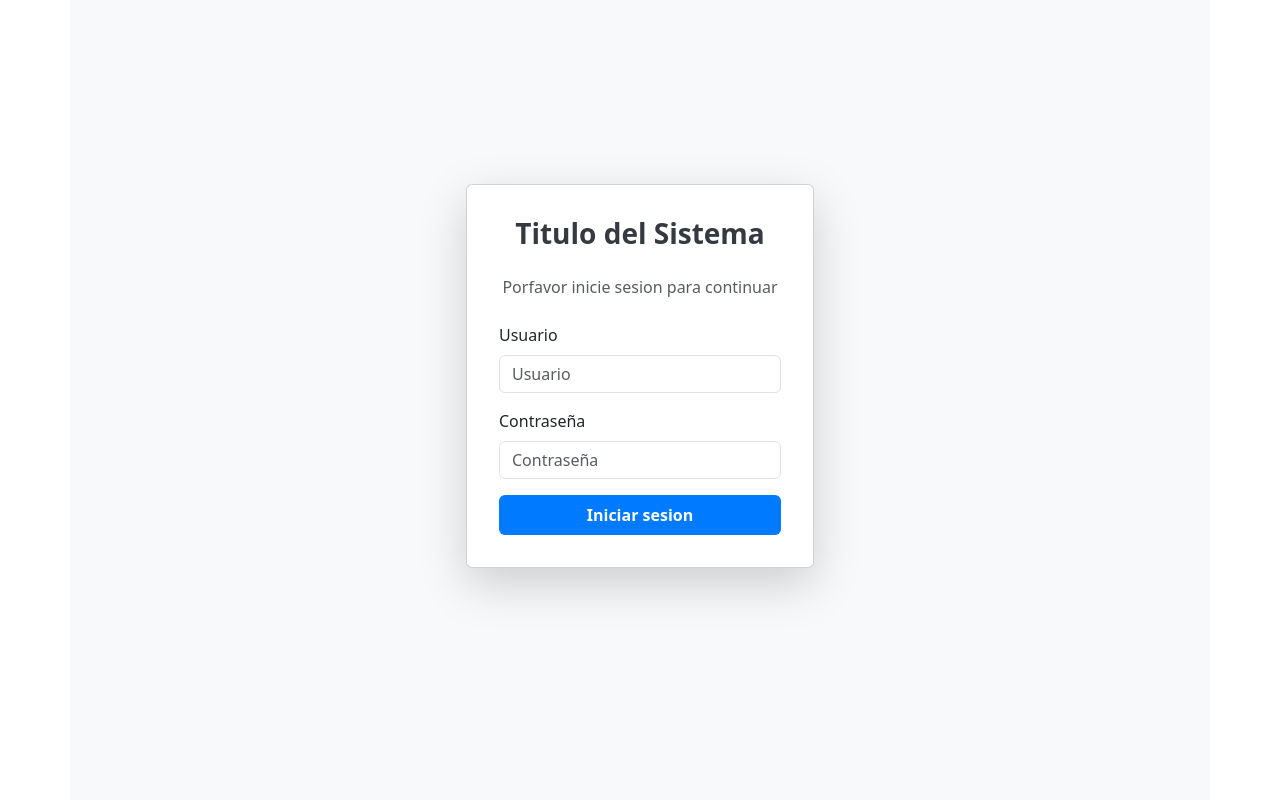
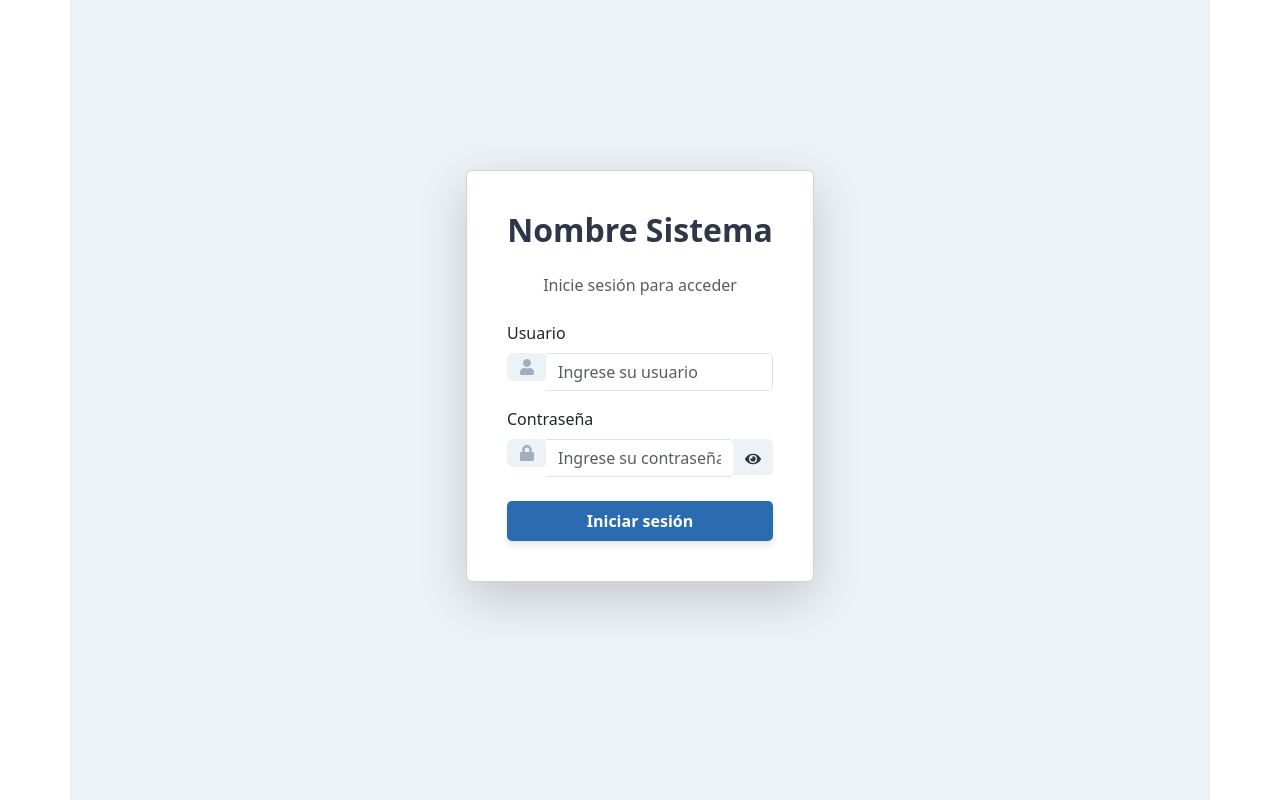
Before and after one commit to Seni0r-C/plantilla_ui_react_boostrap, a React (Vite) app: page /login in a window 1280 px wide. Built offline with nearby package versions, Linux system fonts and the light colour scheme.

Commit message:
se puede ver la contraseña

```diff
--- a/package.json
+++ b/package.json
@@ -17,6 +17,7 @@
     "react-bootstrap": "^2.10.4",
     "react-dom": "^18.3.1",
     "react-hook-form": "^7.52.1",
+    "react-icons": "^5.3.0",
     "react-router-bootstrap": "^0.26.3",
     "react-router-dom": "^6.24.1"
   },
--- a/src/main.jsx
+++ b/src/main.jsx
@@ -2,6 +2,7 @@ import React from 'react'
 import ReactDOM from 'react-dom/client'
 import App from './App.jsx'
 // import './index.css'
+import 'bootstrap/dist/css/bootstrap.min.css';
 
 
 ReactDOM.createRoot(document.getElementById('root')).render(
--- a/src/pages/login.jsx
+++ b/src/pages/login.jsx
@@ -1,37 +1,97 @@
-import React from 'react';
+import { useState } from 'react';
 import { Container, Row, Col, Form, Button, Card } from 'react-bootstrap';
+import { FaUser, FaLock, FaEye, FaEyeSlash } from 'react-icons/fa';
 
 const Login = () => {
+    // Estado para mostrar u ocultar la contraseña
+    const [showPassword, setShowPassword] = useState(false);
+
+    // Función para alternar el estado de la contraseña
+    const togglePasswordVisibility = () => {
+        setShowPassword(!showPassword);
+    };
+
     return (
-        <Container className="d-flex justify-content-center align-items-center min-vh-100" style={{ backgroundColor: '#f8f9fa' }}>
+        <Container
+            className="d-flex justify-content-center align-items-center min-vh-100"
+            style={{ backgroundColor: '#edf2f7' }} // Fondo suave
+        >
             <Row className="w-100">
                 <Col md={6} lg={4} className="mx-auto">
-                    <Card className="shadow-lg p-3 mb-5 bg-white rounded">
+                    <Card className="shadow-lg p-4 mb-5 bg-white rounded" style={{ borderRadius: '15px' }}>
                         <Card.Body>
-                            <h3 className="text-center mb-4" style={{ fontWeight: 'bold', color: '#343a40' }}>Titulo del Sistema</h3>
-                            <p className="text-center text-muted mb-4">Porfavor inicie sesion para continuar</p>
+                            {/* Título */}
+                            <h2 className="text-center mb-4" style={{ fontWeight: 'bold', color: '#2d3748' }}>
+                                Nombre Sistema
+                            </h2>
+                            <p className="text-center text-muted mb-4">
+                                Inicie sesión para acceder
+                            </p>
+
+                            {/* Formulario */}
                             <Form>
+                                {/* Grupo Usuario */}
                                 <Form.Group className="mb-3" controlId="formBasicEmail">
                                     <Form.Label>Usuario</Form.Label>
-                                    <Form.Control type="Text" placeholder="Usuario" />
+                                    <div className="input-group">
+                                        <div className="input-group-prepend">
+                                            <span className="input-group-text" style={{ backgroundColor: '#edf2f7', border: 'none' }}>
+                                                <FaUser color="#a0aec0" />
+                                            </span>
+                                        </div>
+                                        <Form.Control
+                                            type="text"
+                                            placeholder="Ingrese su usuario"
+                                            style={{ borderLeft: 'none', borderRadius: '0 5px 5px 0' }}
+                                        />
+                                    </div>
                                 </Form.Group>
 
-                                <Form.Group className="mb-3" controlId="formBasicPassword">
+                                {/* Grupo Contraseña */}
+                                <Form.Group className="mb-4" controlId="formBasicPassword">
                                     <Form.Label>Contraseña</Form.Label>
-                                    <Form.Control type="Password" placeholder="Contraseña" />
+                                    <div className="input-group">
+                                        <div className="input-group-prepend">
+                                            <span className="input-group-text" style={{ backgroundColor: '#edf2f7', border: 'none' }}>
+                                                <FaLock color="#a0aec0" />
+                                            </span>
+                                        </div>
+                                        <Form.Control
+                                            type={showPassword ? 'text' : 'password'}  // Cambia entre 'text' y 'password'
+                                            placeholder="Ingrese su contraseña"
+                                            style={{ borderLeft: 'none', borderRadius: '0 5px 5px 0' }}
+                                        />
+                                        <div className="input-group-append">
+                                            <Button
+                                                variant="outline-secondary"
+                                                onClick={togglePasswordVisibility}
+                                                style={{
+                                                    borderRadius: '0 5px 5px 0',
+                                                    backgroundColor: '#edf2f7',
+                                                    border: 'none',
+                                                    color: '#2d3748', // Mismo color del texto
+                                                }}
+                                            >
+                                                {showPassword ? <FaEyeSlash /> : <FaEye />}
+                                            </Button>
+                                        </div>
+                                    </div>
                                 </Form.Group>
 
+                                {/* Botón de iniciar sesión */}
                                 <Button
                                     variant="primary"
                                     type="submit"
                                     className="w-100 py-2"
                                     style={{
-                                        backgroundColor: '#007bff',
+                                        backgroundColor: '#2b6cb0',
                                         border: 'none',
+                                        borderRadius: '5px',
                                         fontWeight: 'bold',
+                                        boxShadow: '0 4px 6px rgba(0, 0, 0, 0.1)',
                                     }}
                                 >
-                                    Iniciar sesion
+                                    Iniciar sesión
                                 </Button>
                             </Form>
                         </Card.Body>
```
Also changed, not shown: 1 other file (tests, documents, lock files or other folders).
